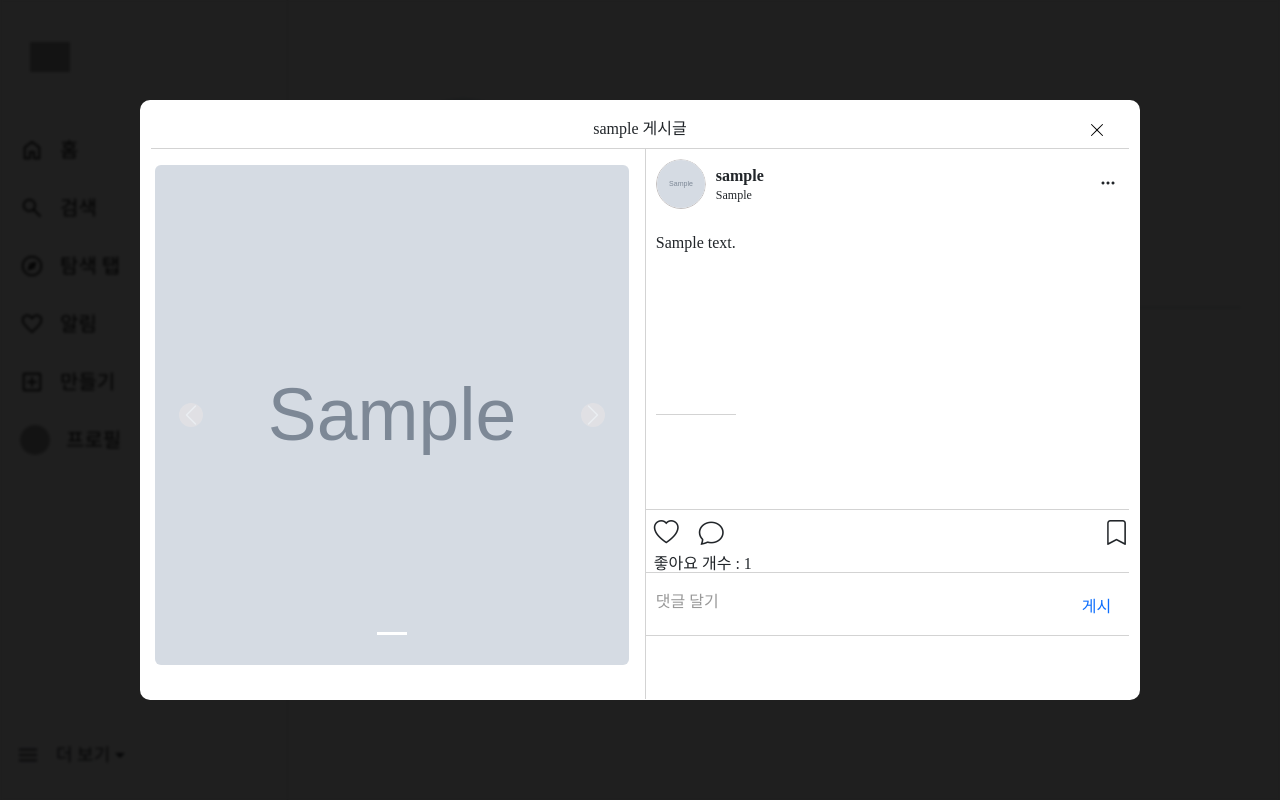
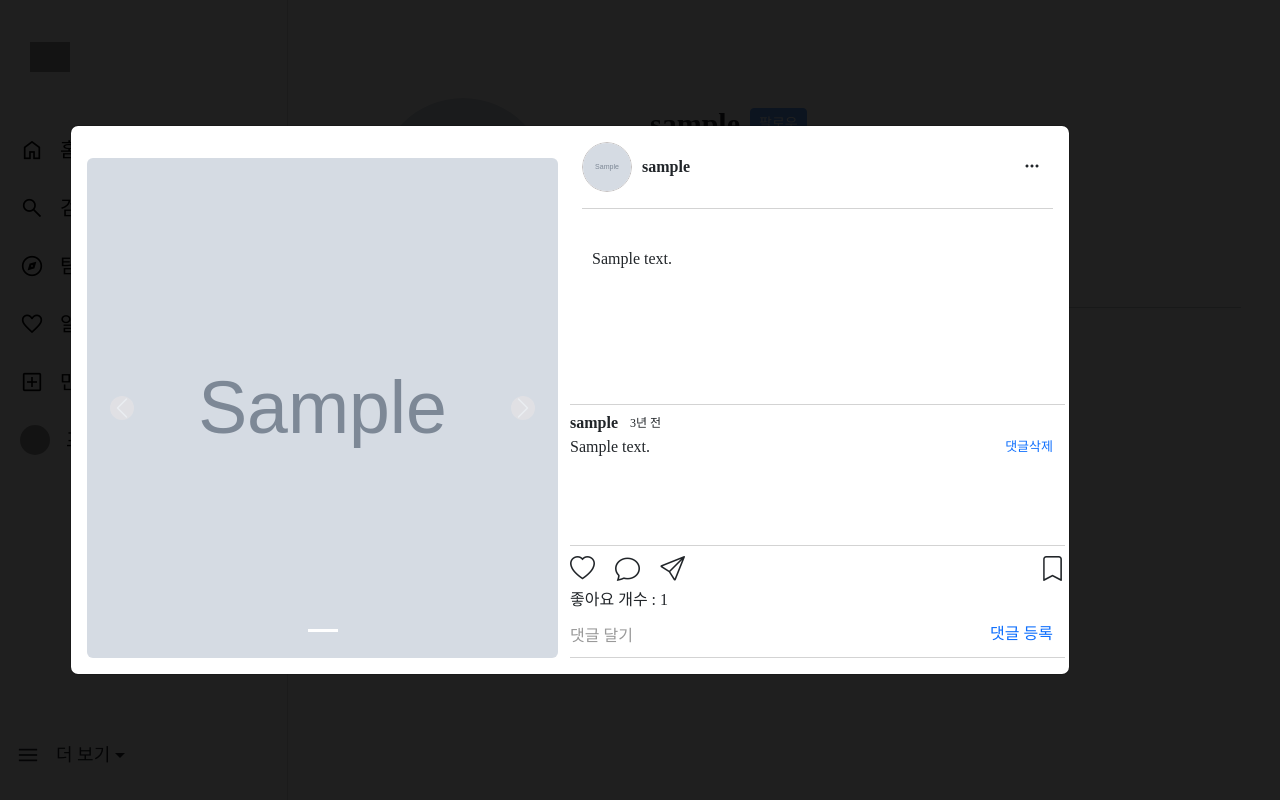
Before and after one commit to badajinsee/KDT_semiproject2, a Django app: a page that uses accounts/templates/accounts/profile.html in a window 1280 px wide, after a click that opens the changed part. Run offline with Django 3.2, Linux system fonts and the light colour scheme; tables that the repository leaves empty hold one stand-in row (values such as "Sample post"); grey boxes marked "Sample" are stand-in pictures; grey boxes are pictures that could not be loaded.

Commit message:
profile modal을 index modal과 통일

```diff
--- a/accounts/static/js/profile.js
+++ b/accounts/static/js/profile.js
@@ -27,19 +27,19 @@ const csrftoken = document.querySelector('[name=csrfmiddlewaretoken]').value
       followersCountTag.textContent = followersCountData
     })
 })
-  form2.forEach( (followform2) => {
+form2.forEach((followform2) => {
   followform2.addEventListener('submit', function (event) {
     event.preventDefault()
     const userId = event.target.dataset.userId
     axios({
       method: 'POST',
       url: `/accounts/${userId}/follow/`,
-        headers: {'X-CSRFToken':csrftoken,}
+      headers: { 'X-CSRFToken': csrftoken, }
     })
       .then((response) => {
         const isFollowed = response.data.is_followed
         const followBtn = document.querySelector(`#followform2 > input[type=submit]`)
-        console.log(followBtn,isFollowed )
+        console.log(followBtn, isFollowed)
 
         if (isFollowed === true) {
           followBtn.value = "언팔로우"
@@ -49,3 +49,74 @@ const csrftoken = document.querySelector('[name=csrfmiddlewaretoken]').value
       })
   })
 })
+
+
+const commentForms = document.querySelectorAll('.comments_create');
+console.log(commentForms)
+commentForms.forEach((commentForm) => {
+  const lis = commentForm.parentNode.getElementsByTagName('li');
+  console.log(lis)
+  Array.from(lis).forEach((li2, index) => {
+    li2.querySelector('form').addEventListener('submit', function (event) {
+      event.preventDefault();
+      const commentId = event.target.dataset.commentId;
+      const postId = event.target.dataset.postId;
+      console.log('도달1');
+      console.log(postId, commentId, index);
+      axios.post(`/${postId}/comments/${commentId}/delete/`, {}, {
+        headers: { 'X-CSRFToken': csrftoken }
+      })
+        .then((response) => {
+          console.log('도달2');
+          li2.remove();
+        })
+    });
+  });
+  commentForm.addEventListener('submit', function (event) {
+    event.preventDefault();
+    const csrftoken = document.querySelector('[name = csrfmiddlewaretoken]').value;
+    const parentcommentId = event.target.dataset.parentcommentId;
+    const postId = event.target.dataset.postId;
+
+    const li = document.createElement('li');
+    const formData = new FormData(commentForm);
+    const lis = commentForm.parentNode.getElementsByTagName('li');
+    console.log(lis)
+
+
+    axios.post(`/${postId}/comments/${parentcommentId}/`, formData, {
+      headers: { 'X-CSRFToken': csrftoken }
+    })
+      .then((response) => {
+        const content = response.data.content;
+        const postPk = response.data.postPk;
+        const commentPk = response.data.commentPk;
+        const postUser = response.data.postUser;
+
+        const postUl = commentForm.parentNode.querySelector('ul');
+        const commentLi = document.createElement('li');
+        commentLi.innerHTML = `
+            <div class="horizontal-container">
+              <p class="bold">${postUser}</p> <p>&nbsp;&nbsp;&nbsp;</p> <p class="small-text">방금 전</p>
+            </div>
+            <div style="display:flex; justify-content:space-between;">
+              <p class="mb-2 mt-2">${content}</p>
+              <form data-post-id="${postPk}" data-comment-id="${commentPk}" method="post">
+                <input type="hidden" name="csrfmiddlewaretoken" value="${csrftoken}">
+                <input type="submit" class="btn btn-outline-primary" style="border:none; font-size:13px;" value="댓글삭제">
+              </form>
+            </div>
+            <br>
+          `;
+        const inputText = commentForm.querySelector('form input[type="text"]');
+        inputText.value = '';
+
+        postUl.appendChild(commentLi);
+
+        const scrollableDiv = document.querySelector('.scrollable-div');
+        scrollableDiv.scrollTop = scrollableDiv.scrollHeight;
+
+
+      });
+  });
+});
--- a/accounts/templates/accounts/profile.html
+++ b/accounts/templates/accounts/profile.html
@@ -154,208 +154,166 @@
           </a>
           {% endif %}
         </li>
-          <div class="modal_overlay_profile" id="newModal{{forloop.counter0}}">
-            <div
-              class="modal_window"
-              id="modal_window_profile{{forloop.conter0}}"
-              style="width: 1000px; position: absolute; top: 50%; left: 50%; transform: translate(-50%, -50%); ">
-              <div
-                style="
-                  border-bottom: solid 1px lightgray;
-                  display: flex;
-                  flex-direction: row;
-                  justify-content: space-between;
-                  padding-bottom: 10px;
-
-                  padding-top: 10px;
-                "
-              >
-                <div style="width: 40px"></div>
-                <div>{{person}} 게시글</div>
-                <div style="width: 40px">
-                  <a class="close_modal" href="#" id="close_modal" style="color: black">
-                    <svg
-                      xmlns="http://www.w3.org/2000/svg"
-                      width="16"
-                      height="16"
-                      fill="currentColor"
-                      class="bi bi-x-lg"
-                      viewbox="0 0 16 16"
-                    >
-                      <path
-                        d="M2.146 2.854a.5.5 0 1 1 .708-.708L8 7.293l5.146-5.147a.5.5 0 0 1 .708.708L8.707 8l5.147 5.146a.5.5 0 0 1-.708.708L8 8.707l-5.146 5.147a.5.5 0 0 1-.708-.708L7.293 8 2.146 2.854Z"
-                      />
-                    </svg>
-                  </a>
-                </div>
-              </div>
-              <div style="display: flex; flex-direction: row">
-                {% comment %}
-                <img
-                  src="http://file3.instiz.net/data/file3/2019/08/23/e/8/7/e8789bf21aba47ae9b819b32b41b628f.jpg"
-                  alt="게시글이미지"
-                  style="
-                    max-width: 100%;
-                    max-height: 100%;
-                    width: 500px;
-                    height: 500px;
-                    object-fit: cover;
-                    margin-right: 10px;
-                  "
-                />
-                {% endcomment %}
-                <div class="mt-3 square-image-container pe-3 ps-1">
-                  <!-- 게시글 이미지 캐러셀 -->
-                  <div
-                    id="carouselExampleIndicators-modal{{ forloop.counter0 }}"
-                    class="carousel slide"
-                    data-bs-ride="true"
-                  >
+        <div class="modal fade" id="newModal{{ forloop.counter0 }}" tabindex="-1" aria-labelledby="exampleModalLabel" aria-hidden="true">
+          <div class="modal-dialog modal-dialog-centered modal-xl">
+            <div class="modal-content" style="width:1000px">
+              <div class="modal-body">
+                <div class="row">
+                  <div class="col-md-6">
+                    <!-- 게시글 이미지 -->
+                    <div class="mt-3 square-image-container"> <!-- 게시글 이미지 캐러셀 -->
+                      <div id="carouselExampleIndicators-modal{{ forloop.counter0 }}" class="carousel slide" data-bs-ride="true">
                         <div class="carousel-indicators">
                           {% for image in post.post_images.all %}
                             {% if forloop.counter0 == 0 %}
-                          <li
-                            data-bs-target="#carouselExampleIndicators-modal{{ forloop.parentloop.counter0 }}"
-                            data-bs-slide-to="{{ forloop.counter0 }}"
-                            class="active"
-                          ></li>
+                              <li data-bs-target="#carouselExampleIndicators-modal{{ forloop.parentloop.counter0 }}" data-bs-slide-to="{{ forloop.counter0 }}" class="active"></li>
                             {% else %}
-                          <li
-                            data-bs-target="#carouselExampleIndicators-modal{{ forloop.parentloop.counter0 }}"
-                            data-bs-slide-to="{{ forloop.counter0 }}"
-                          ></li>
+                              <li data-bs-target="#carouselExampleIndicators-modal{{ forloop.parentloop.counter0 }}" data-bs-slide-to="{{ forloop.counter0 }}"></li>
                             {% endif %}
                           {% endfor %}
+
                         </div>
                         <div class="carousel-inner rounded">
                           {% for image in post.post_images.all %}
                             {% if forloop.counter0 == 0 %}
                             <div class="carousel-item active">
-                            <img
-                              src="{{ image.image.url }}"
-                              class="d-block square-image"
-                              alt="..."
-                            />
+                              <img src="{{ image.image.url }}" class="d-block square-image" alt="...">
                             </div>
                             {% else %}
                             <div class="carousel-item">
-                            <img
-                              src="{{ image.image.url }}"
-                              class="d-block square-image"
-                              alt="..."
-                            />
+                              <img src="{{ image.image.url }}" class="d-block square-image" alt="...">
                             </div>
                             {% endif %}
                           {% endfor %}
                         </div>
-                    <a
-                      class="carousel-control-prev"
-                      href="#carouselExampleIndicators-modal{{ forloop.counter0 }}"
-                      role="button"
-                      data-bs-slide="prev"
-                    >
+                        <a class="carousel-control-prev" href="#carouselExampleIndicators-modal{{ forloop.counter0 }}" role="button" data-bs-slide="prev">
                           <span class="carousel-control-prev-icon">
                             <i class="fas fa-chevron-left"></i>
                           </span>
                           <span class="visually-hidden">Previous</span>
                         </a>
-                    <a
-                      class="carousel-control-next"
-                      href="#carouselExampleIndicators-modal{{ forloop.counter0 }}"
-                      role="button"
-                      data-bs-slide="next"
-                    >
+                        <a class="carousel-control-next" href="#carouselExampleIndicators-modal{{ forloop.counter0 }}" role="button" data-bs-slide="next">
                           <span class="carousel-control-next-icon">
-                        <i class="fas fa-chevron-right"></i>
-                        <!-- Font Awesome 아이콘 사용 -->
+                            <i class="fas fa-chevron-right"></i> <!-- Font Awesome 아이콘 사용 -->
                           </span>
                           <span class="visually-hidden">Next</span>
                         </a>
                       </div>
                     </div>
-
-                <!-- 나눌부분 -->
-                <div style="width: 100%; border-left: 1px solid lightgray; height: 550px;">
-                  <div
-                    class="col-12"
-                    style="border-bottom: 1px solid lightgray; padding-bottom: 10px"
-                  >
-                    <!-- 유저 이미지 -->
-                    <div
-                      style="
-                        display: flex; align-items: center; margin-top: 10px; padding-left:10px;">
+                  </div>
+                  <div class="col-md-6">
+                    <div class="row">
+                      <div class="col-12">
+                        <!-- 유저네임 -->
+                        <div class="mb-3 pb-3"style="display: flex; align-items: center; border-bottom: 1px solid lightgray;">
                           {% if post.user.profile_image %}
-                      <img
-                        class="circle-image post-header-m"
-                        src="{{ post.user.profile_image.url }}"
-                        alt="Post Image"
-                      />
+                          <img class="circle-image post-header-m mr-3" src="{{ post.user.profile_image.url }}" alt="Post Image">
                           {% else %}
-                      <img
-                        class="circle-image post-header-m"
-                        src="https://encrypted-tbn0.gstatic.com/images?q=tbn:ANd9GcSLIbLTGKz4waJGU2vkbhQkRavjf2OdeY7Eo4l8yFnggdF3fX1bUF4FEUP13o34ioSCm-M&usqp=CAU"
-                        alt="Post Image None"
-                      />
+                          <img class="circle-image post-header-m mr-3" src="https://encrypted-tbn0.gstatic.com/images?q=tbn:ANd9GcSLIbLTGKz4waJGU2vkbhQkRavjf2OdeY7Eo4l8yFnggdF3fX1bUF4FEUP13o34ioSCm-M&usqp=CAU" alt="Post Image None">
                           {% endif %}
-                      <div>
-                        <div class="post-header-m fw-bold">{{ post.user }}</div>
-                        <div style="font-size: 12px; padding-top:5px;">{{post.location}}</div>
-                      </div>
+                          <div class='post-header-m fw-bold'>{{ post.user }}</div>
                           <!-- 게시글 모달-->
-                      <button
-                        style="margin-left: auto"
-                        type="button"
-                        class="btn fw-bold"
-                        data-bs-toggle="modal"
-                        data-bs-target="#newModal{{ forloop.counter0 }}"
-                      >
+                          <button  style="margin-left: auto;" type="button" class="btn fw-bold" data-bs-toggle="modal" data-bs-target="#newModal{{ forloop.counter0 }}">
                             <i class="bi bi-three-dots"></i>
                           </button>
-                      <div style="border-bottom: 2px solid"></div>
+                          <div style=" border-bottom: 2px solid;"></div>
                         </div>
-                    <div class="col-12">
+                      </div>
+
+                      <div class="col-12" style="    height: 180px;
+                      border-bottom: 1px solid lightgray;
+                      margin-bottom: 10px; overflow:auto;">
                         <!-- 본문 -->
-                      <div style="display: flex; align-items: flex-start; padding: 10px; height: 300px;">
-                        <p class="mt-3" style="    height: 180px;
+                        <div style="display: flex; align-items: flex-start; padding: 10px; height: 100px;">
+                          <p class="mt-3" style="height: 180px;
                           border-bottom: 1px solid lightgray;
                           margin-bottom: 10px;
                           overflow: auto;">{{ post.content }}</p>
                         </div>
+                      </div>
+
+                      <div class="col-12" style="padding:0px;">
+                        <ul id="newModal{{forloop.counter0}}comment" class="scrollable-div">
+
+
+                          {% for comment in post.comments.all %}
+                            {% if not comment.parent_comment %}
+                              <li>
+                                <div class="horizontal-container">
+                                  <p class="bold">{{ post.user }}</p> <p>&nbsp;&nbsp;&nbsp;</p> <p class="small-text">{{ comment.updated_at|custom_timesince }}</p>
+                                </div>
+                                <div style="display:flex; justify-content:space-between;">
+                                  <p class="mb-2 mt-2">{{ comment.content }}</p> <!-- - {{ comment.user }} -->
+
+                                  {% comment %} {% if request.user == comment.user %} {% endcomment %}
+                                  <form data-post-id="{{ post.pk }}" data-comment-id="{{ comment.pk }}" method="POST">
+                                    {% csrf_token %}
+                                    <input type="submit" class="btn btn-outline-primary" style="border:none; font-size:13px;"value="댓글삭제">
+                                  </form>
+                                </div>
+                                <br>
+                                {% comment %} {% endif %} {% endcomment %}
+
+                                <!--
+                                <ul id="post{{ post.pk }} comment{{ comment.pk }}">
+                                  {% for cocomment in comment.comment_set.all %}
+                                      <li>
+                                        <p>------대댓글 : {{ cocomment.content }}</p>
+                                        {% if request.user == comment.user %}
+                                        <form id="cocomments_delete" action="{% url 'posts:comments_delete' post.pk cocomment.pk %}" method="post">
+                                          {% csrf_token %}
+                                          <input type="submit" value="삭제하기">
+                                        </form>
+                                        {% endif %}
+                                      </li>
+                                      {% endfor %}
+                                    </ul>
+
+                                    <form id="cocomments_create" data-post-id="{{ post.pk }}" data-parentcomment-id="{{ comment.pk }}">
+                                      {% csrf_token %}
+                                      {{ comment_form }}
+                                      <input type="submit" value="대댓글 등록">
+                                    </form>
+                                -->
+
+                              </li>
+                            {% endif %}
+                          {% endfor %}
+
+                        </ul>
+
                       <div
-                        class="col-12 ps-2"
-                        style="border-top: 1px solid lightgray; padding-top: 10px; padding-bottom: 10px;"
+                      class="col-12"
+                      style="border-top: 1px solid lightgray;
+                      margin-top: 10px;
+                      padding-bottom: 10px;
+                      padding-top: 10px;"
                       >
                         <!-- 좋아요, 댓글, 메세지, 북마크 아이콘 -->
                         <i class="bi bi-heart me-3 icon-size"></i>
                         <i class="bi bi-chat me-3 icon-size"></i>
-                        <span style="float: right">
-                          <i class="bi bi-bookmark" style="font-size: 25px"></i>
-                        </span>
+                        <i class="bi bi-send me-3 icon-size"></i>
+                        <span style="float: right;"><i class="bi bi-bookmark" style="font-size: 25px;"></i></span>
                       </div>
-                      <div class="col-12 ps-2">
+
+                      <div class="col-12 pb-2">
                         <!-- 좋아요 개수 -->
                         <span>좋아요 개수 : {{post.like_count}}</span>
                       </div>
 
-                      <div class="col-12 ps-2" style="border-top: 1px solid lightgray">
                         <!-- 댓글 입력 폼 -->
-                        <div class="row">
-                          <div class="col-10">
-                            <input
-                              type="text"
-                              class="comment-input"
-                              placeholder="댓글 달기"
-                            />
+                        <!-- 댓글 구현 구역--------------------------------------------------------------------------------- -->
+                        <!-- 댓글 구현 구역--------------------------------------------------------------------------------- -->
+                        <form class="col-12 comments_create" data-post-id="{{ post.pk }}" data-parentcomment-id="0" method="POST">
+                          {% csrf_token %}
+                          <div style="display:flex; justify-content: space-between; border-bottom: 1px solid lightgray;
+                          padding-bottom: 5px;">
+
+                            <input type="text" class="comment-input form-control" name="content" id="id_content" style="    padding: 0px;
+                            padding-top: 5px;" placeholder="댓글 달기">
+                            <input type="submit" class="btn btn-outline-primary" style="border:none" value="댓글 등록">
                           </div>
-                          <div class="col-2">
-                            <button
-                              type="button"
-                              class="btn btn-outline-primary mt-3"
-                              style="border: none"
-                            >
-                              게시
-                            </button>
-                          </div>
+                        </form>
                       </div>
                     </div>
                   </div>
--- a/static/css/profile.css
+++ b/static/css/profile.css
@@ -76,7 +76,7 @@
   margin-top: 30px;
 }
 
-.image_coll li {
+.image_coll>ul>li {
   list-style: none;
   display: inline-block;
   margin-right: 4px;
@@ -94,7 +94,7 @@
   height: 100%;
 }
 
-.image_coll ul {
+.image_coll>ul {
   display: flex;
   justify-content: flex-start;
   flex-wrap: wrap;
@@ -191,3 +191,21 @@
 .btnfont {
   font-size: 16px;
 }
+
+.scrollable-div {
+  height: 120px;
+  overflow: auto;
+}
+
+.horizontal-container {
+  display: flex;
+  align-items: center;
+}
+
+.bold {
+  font-weight: bold;
+}
+
+.small-text {
+  font-size: 12px;
+}
```
Also changed, not shown: posts/templates/posts/index.html (+60 -60 lines), static/css/index.css (+0 -11 lines). Lines whose indentation alone changed are shown as unchanged.
